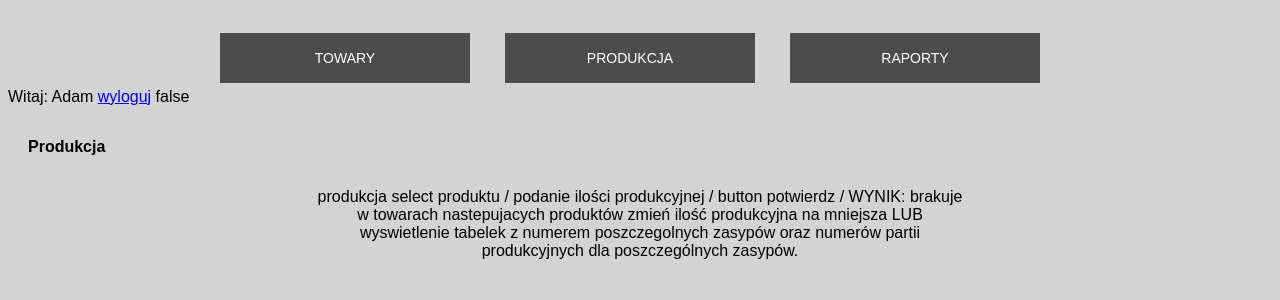
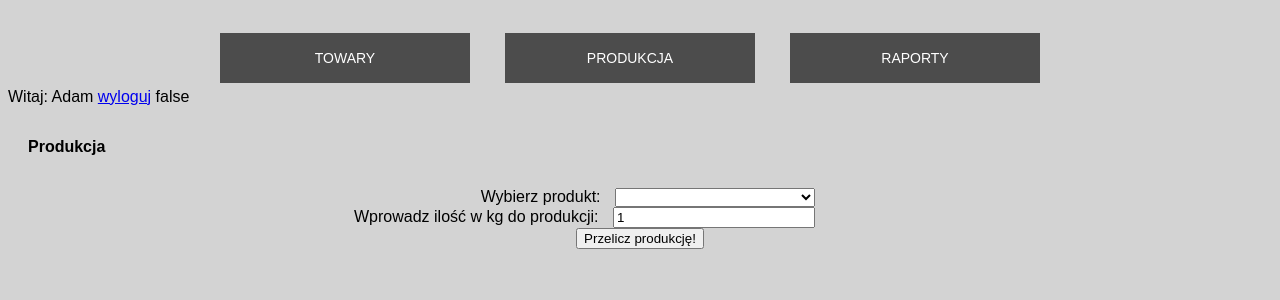
Before and after one commit to adamdominik89/pop, a Vue app: page /#/production/deep in a window 1280 px wide. Shown: the top 300 px of the page. Built offline with nearby package versions, Linux system fonts and the light colour scheme; what vue-good-table would draw is missing.

Commit message:
kontrola produkcji gdy jest zbyt niski stan magazynowy dla wykonania danej ilości

```diff
--- a/src/frontend/components/pages/production/deep.vue
+++ b/src/frontend/components/pages/production/deep.vue
@@ -1,12 +1,51 @@
 <template>
   <div class="o-data-container">
     <page-data title="Produkcja">
-    produkcja
-      select produktu /
-      podanie ilości produkcyjnej /
-      button potwierdz /
-      WYNIK: brakuje w towarach nastepujacych produktów zmień ilość produkcyjna na mniejsza
-      LUB wyswietlenie tabelek z numerem poszczegolnych zasypów oraz numerów partii produkcyjnych dla poszczególnych zasypów.
+      <div v-if="doproduction === false">
+        <div>
+          <label class="a-select-label">
+            Wybierz produkt:
+            <a-select :options="get_recipes" v-model="product_name"></a-select>
+          </label>
+        </div>
+        <div>
+          <label class="a-select-label">
+            Wprowadz ilość w kg do produkcji:
+            <input class="a-input-recive-goods" v-model="howmanykg" type="number" min="1"/></label>
+        </div>
+        <div>
+          <button @click="count_production">Przelicz produkcję!</button>
+        </div>
+      </div>
+      <div v-if="doproduction === true">
+        <div v-if="rows_for_plan === false">
+          <div>
+            Brak wystarczającej ilości półproduktów w magazynie.
+          </div>
+          <div>
+            Zmniejsz ilość produkcyjną lub Zaplanuj ponownie produkcję:
+          </div>
+          <div>
+            1. Zamów odpowiednie towary
+          </div>
+          <div>
+            2. Przyjmij towary na stan magazynowy
+          </div>
+          <div>
+            3. Dokonaj ponownie produkcji dla ilości {{howmanykg}} kg
+          </div>
+        </div>
+        <div v-if="rows_for_plan === true">
+          wyswietlenie tabelek z numerem poszczegolnych zasypów oraz numerów partii produkcyjnych dla poszczególnych
+          zasypów.
+          DLA KAZDEGO ZASYPU
+          PÓŁPRODUKT A DLA NIEGO WIERSZE Z DATA PRZYDATNOSCI DO SPOZYCIA / NUMER PARTII / ORAZ ILOSC W KG DLA KAZDEGO
+          NUMERU
+          PARTII
+          button przycisk potwierdzajacy zakonczenie produkcji i
+          stworzenie linkow raportow oraz raportow dla poszczegolnych partii
+        </div>
+      </div>
     </page-data>
 
   </div>
@@ -14,12 +53,69 @@
 
 <script>
 import PageData from '../../templates/page-data'
+import ASelect from '../../atoms/select'
+import {mapGetters} from 'vuex'
+
 export default {
   name: 'PProduction-deep',
-  components: {PageData},
+  components: {PageData, ASelect},
   data: () => ({
-
-  })
+    product_name: '',
+    howmanykg: 1,
+    doproduction: false,
+    productionispossible: true
+  }),
+  computed: {
+    ...mapGetters('production', ['get_recipe_links', 'get_rows']),
+    ...mapGetters('frontend', ['rows_actual_stock']),
+    get_recipes () {
+      let arrayofoptions = []
+      let arrayfromstore = this.get_recipe_links
+      for (let i = 0; i < arrayfromstore.length; i++) {
+        let obj = {
+          label: arrayfromstore[i].label,
+          value: arrayfromstore[i].id
+        }
+        arrayofoptions.push(obj)
+      }
+      return arrayofoptions
+    },
+    rows_for_plan () {
+      let value = true
+      let array = this.get_rows
+      let arrayofrecipe = []
+      let sumforstock = 0
+      let toorderforproduction = 0
+      for (let z = 0; z < array.length; z++) {
+        if (this.product_name == array[z].product) {
+          arrayofrecipe = array[z].array_of_rows // przypisanie tablicy receptury z obiektami półproduktów
+        }
+      }
+      for (let s = 0; s < arrayofrecipe.length; s++) { // dla kazdego elementu w recepturze
+        for (let i = 0; i < this.rows_actual_stock.length; i++) {
+          if (arrayofrecipe[s].ingredients == this.rows_actual_stock[i].label) {
+            for (let b = 0; b < this.rows_actual_stock[i].children.length; b++) {
+              sumforstock += parseInt(this.rows_actual_stock[i].children[b].quantity) // dodanie po koleji wszystkich półproduktów dla danego produktu
+            }
+          }
+        }
+        let counter = 0
+        counter = arrayofrecipe[s].quantity_percent * this.howmanykg / 100
+        toorderforproduction = sumforstock - counter
+        if (toorderforproduction < 0) {
+          value = false
+        } else if (toorderforproduction >= 0) toorderforproduction = 0
+        sumforstock = 0
+      }
+      return value
+    }
+  },
+  methods: {
+    count_production () {
+      this.doproduction = true
+      console.log('wyliczenie produkcji')
+    }
+  }
 }
 </script>
 
--- a/src/store/frontend/production.js
+++ b/src/store/frontend/production.js
@@ -81,7 +81,7 @@ module.exports = {
             recipe_1kg: 30
           },
           {
-            ingredients: 'mleko w proszku pełne',
+            ingredients: 'Mleko w proszku pełne',
             quantity_grams: 160,
             quantity_percent: 16,
             recipe_1kg: 160
```
